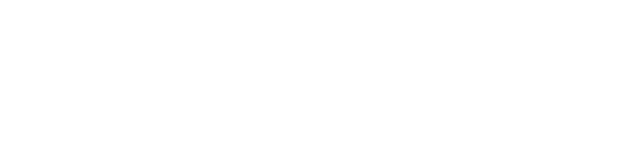
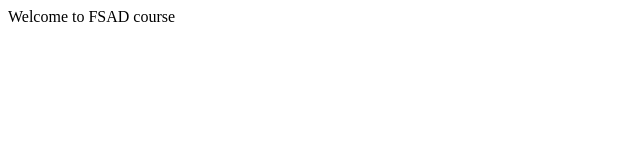
Before and after one commit to SaiShankar2006/fsadgitproject1, a plain HTML site: page index.html in a window 1280 px wide. Shown: the whole page, without its empty margins (0-640 px from the left). Drawn offline with Linux system fonts and the light colour scheme.

Commit message:
Add welcome message to index.html

```diff
--- a/index.html
+++ b/index.html
@@ -5,6 +5,6 @@
     <title>title</title>
   </head>
   <body>
-
+    Welcome to FSAD course
   </body>
 </html>
```
